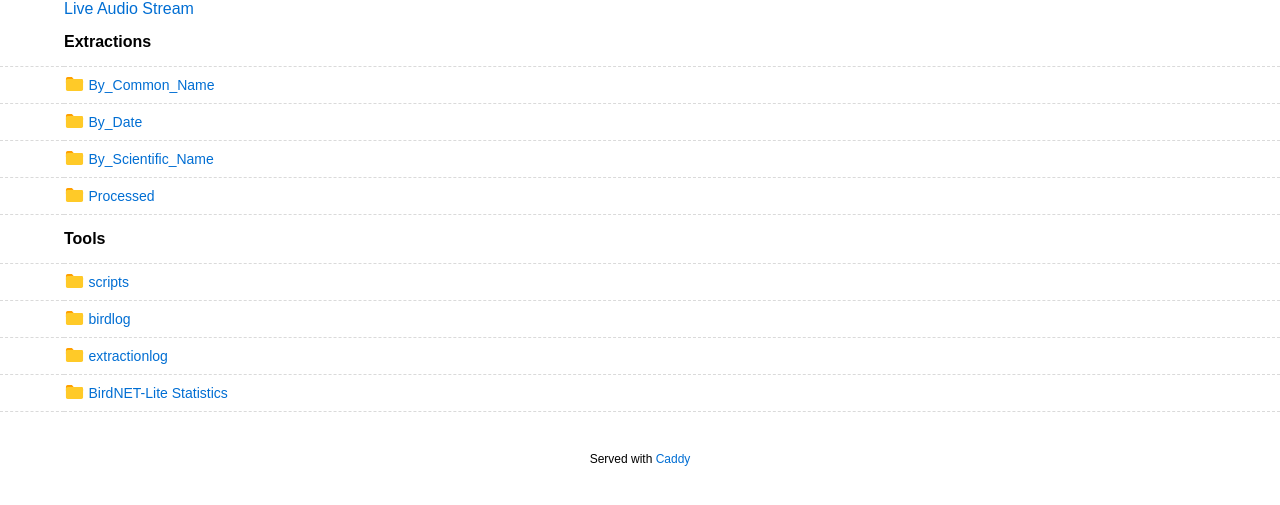
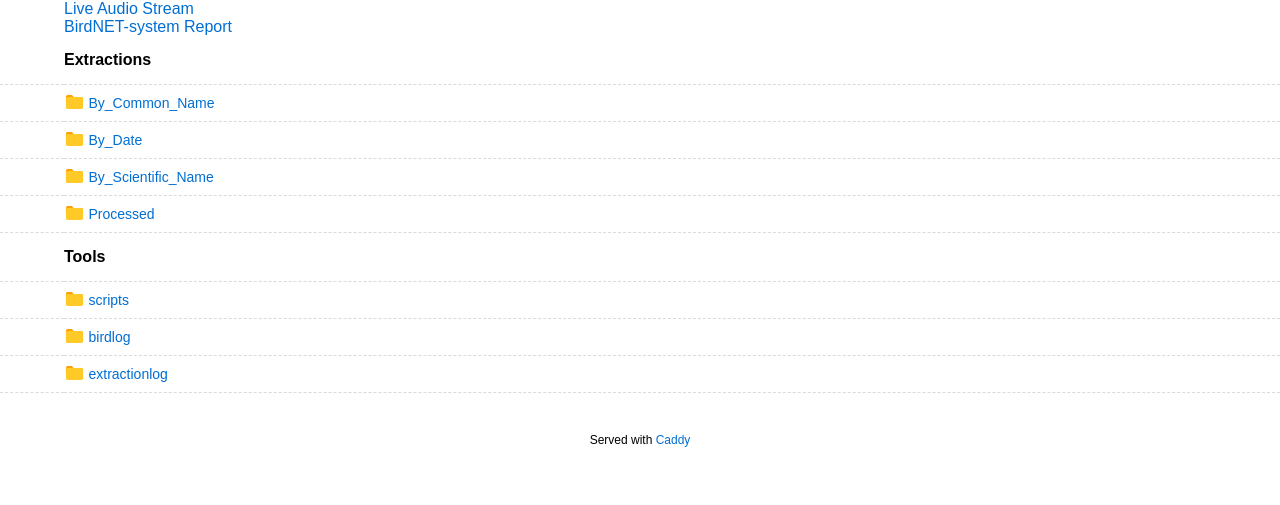
Before and after one commit to kahst/BirdNET-Lite, a Python web app: template templates/index.html in a window 1280 px wide. Shown: the part 63-568 px from the top of the page. Run offline with Jinja, Linux system fonts and the light colour scheme; the template is opened without the code that fills it, so the values that code supplies are empty.

Commit message:
editing index.html

```diff
--- a/templates/index.html
+++ b/templates/index.html
@@ -327,6 +327,11 @@ footer {
 					<span class="name">Live Audio Stream</span>
 				</a>
 			</h2>
+			<h2>
+				<a href="http://birdnetsystem.local:9090">
+					<span class="name">BirdNET-system Report</span>
+				</a>
+			</h2>
 		<main>
 			<div class="listing">
 				<table aria-describedby="summary">
@@ -394,7 +399,6 @@ footer {
 							</a>
 						</td>
 					</tr>
-					</tr>
 					<tr class="file">
 						<td></td>
 						<td>
@@ -404,23 +408,12 @@ footer {
 							</a>
 						</td>
 					</tr>
-					</tr>
 					<tr class="file">
 						<td></td>
 						<td>
 							<a href="http://birdnetsystem.local:8888">
 								<svg width="1.5em" height="1em" version="1.1" viewBox="0 0 317 259"><use xlink:href="#folder"></use></svg>
 								<span class="name">extractionlog</span>
-							</a>
-						</td>
-					</tr>
-					</tr>
-					<tr class="file">
-						<td></td>
-						<td>
-							<a href="http://birdnetsystem.local:9090">
-								<svg width="1.5em" height="1em" version="1.1" viewBox="0 0 317 259"><use xlink:href="#folder"></use></svg>
-								<span class="name">BirdNET-Lite Statistics</span>
 							</a>
 						</td>
 					</tr>
```
